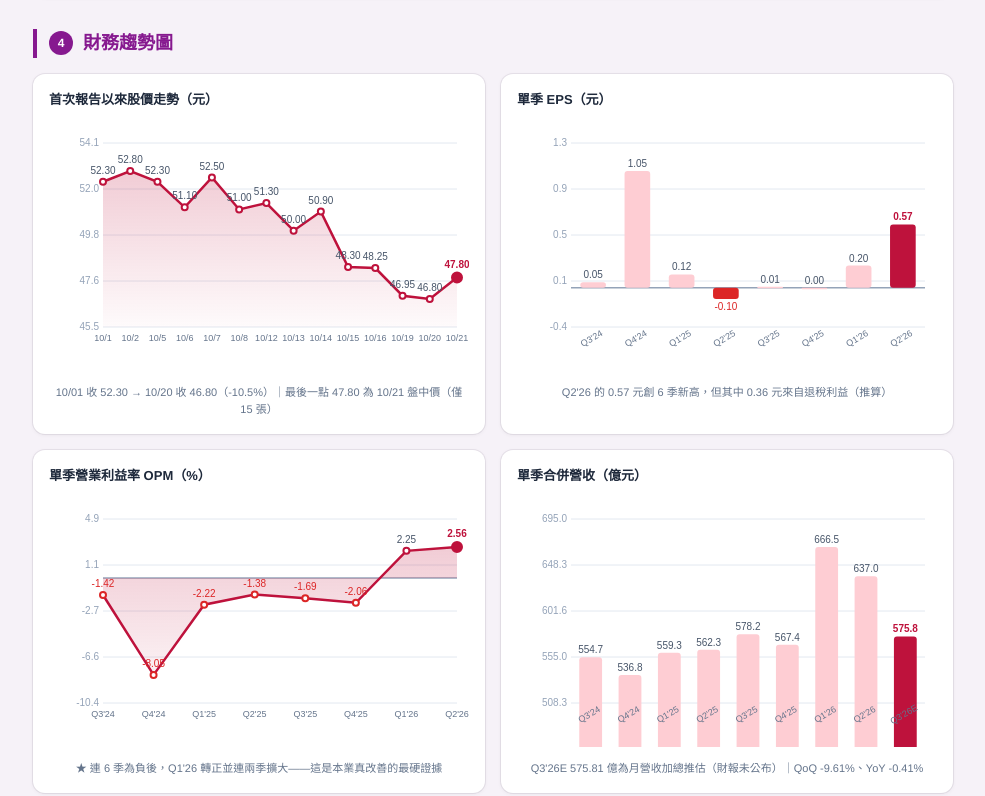
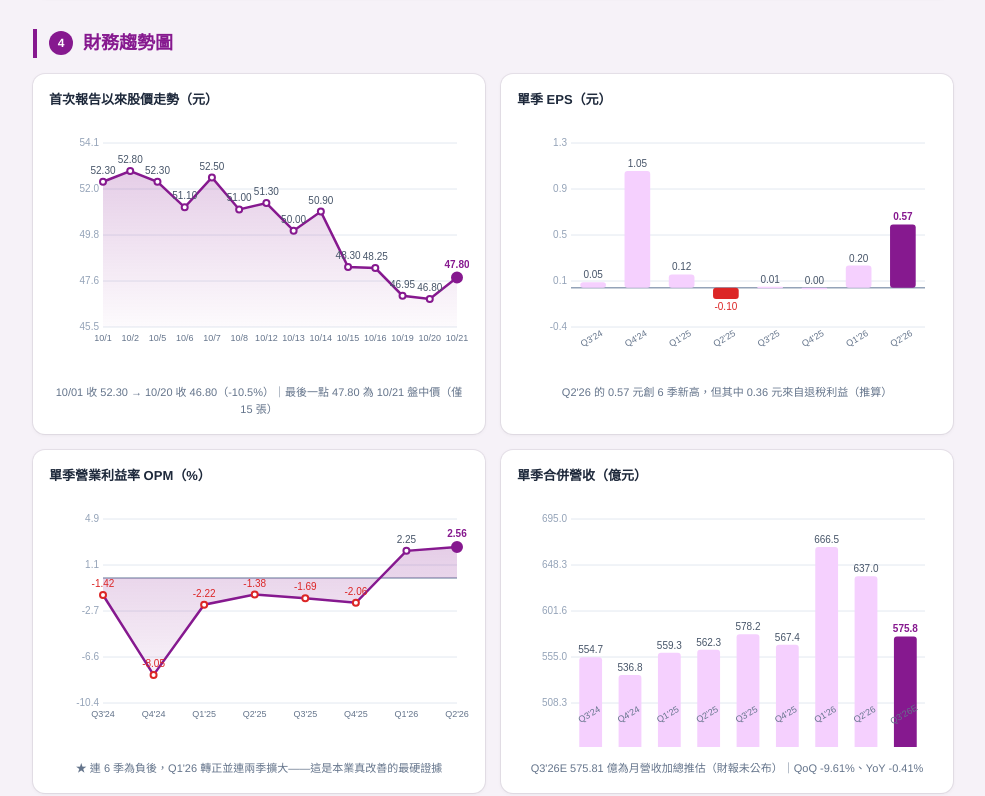
Before and after one commit to Tyler0563214/TW_Stock_Report, a plain HTML site: page 3481_report_20261021.html in a window 1280 px wide. Shown: the part 3812-4608 px from the top of the page, without its empty margins (147-1132 px from the left). Drawn offline with Linux system fonts and the light colour scheme.

Commit message:
新增個股深度報告工作準則 CLAUDE.md，並修正群創圖表配色
CLAUDE.md（新檔）：累積本系列實際誤判修正而來的判斷邏輯準則，
涵蓋十三章。每條都附發生日期、個股與具體數字以便日後驗證。

本次新納入的規則：
- 1.7 法人預估的「算術失效檢驗」：用已公布累計反推隱含剩餘季度，
  與最近單月實績比對。近端失效的來源，遠期數字不可作為基準情境。
- 1.8 「0」的雙向誤判：融資融券 0 在德宏是真值（停止信用交易），
  三大法人 0 卻是資料缺口。一律用第二來源判定，不套預設。
- 2.6 用櫃買中心注意股公告的本益比／股價淨值比反驗自算值。
- 5.4 稅率正常化有到期日：累積虧損用盡時點要推算，並檢查法人
  預估是否已計入。
- 5.6 尚未發行的現金增資＝未入帳的稀釋；崩盤原因要先查增資減資。
- 8.2 canvas 必須帶 style="width:100%;height:auto;"，遺漏會在桌機
  896px 即橫向溢出（scrollWidth 980），不只是手機問題。
- 1.9 圖表色須取自該報告自己的 CSS --accent。

同步修正 3481 第2次的圖表配色：draw 呼叫原用首次報告的 #be123c，
與本次 CSS 主題 #86198f 不符，已改為 #86198f / #f5d0fe。

Co-Authored-By: Claude Opus 5 <noreply@anthropic.com>

```diff
--- a/3481_report_20261021.html
+++ b/3481_report_20261021.html
@@ -1714,39 +1714,39 @@ window.addEventListener('DOMContentLoaded',function(){
   drawLineChart('pxChart',
     ['10/1','10/2','10/5','10/6','10/7','10/8','10/12','10/13','10/14','10/15','10/16','10/19','10/20','10/21'],
     [52.30,52.80,52.30,51.10,52.50,51.00,51.30,50.00,50.90,48.30,48.25,46.95,46.80,47.80],
-    '#be123c',null,2);
+    '#86198f',null,2);
   drawBarChart('epsChart',
     ["Q3'24","Q4'24","Q1'25","Q2'25","Q3'25","Q4'25","Q1'26","Q2'26"],
     [0.05,1.05,0.12,-0.10,0.01,0.00,0.20,0.57],
-    '#fecdd3','#be123c','#dc2626',2);
+    '#f5d0fe','#86198f','#dc2626',2);
   drawLineChart('opmChart',
     ["Q3'24","Q4'24","Q1'25","Q2'25","Q3'25","Q4'25","Q1'26","Q2'26"],
     [-1.42,-8.05,-2.22,-1.38,-1.69,-2.06,2.25,2.56],
-    '#be123c','#dc2626',2);
+    '#86198f','#dc2626',2);
   drawBarChart('qrevChart',
     ["Q3'24","Q4'24","Q1'25","Q2'25","Q3'25","Q4'25","Q1'26","Q2'26","Q3'26E"],
     [554.73,536.84,559.32,562.31,578.18,567.42,666.45,637.00,575.81],
-    '#fecdd3','#be123c','#dc2626',1);
+    '#f5d0fe','#86198f','#dc2626',1);
   drawLineChart('mrChart',
     ['1月','2月','3月','4月','5月','6月','7月','8月','9月'],
     [221.39,195.40,249.77,212.37,206.48,217.03,188.90,186.97,199.95],
-    '#be123c',null,2);
+    '#86198f',null,2);
   drawBarChart('nonopChart',
     ["Q3'24","Q4'24","Q1'25","Q2'25","Q3'25","Q4'25","Q1'26","Q2'26"],
     [15.21,140.52,27.98,2.44,13.59,0.56,9.09,1.73],
-    '#fecdd3','#be123c','#dc2626',2);
+    '#f5d0fe','#86198f','#dc2626',2);
   drawBarChart('taxChart',
     ["Q3'24","Q4'24","Q1'25","Q2'25","Q3'25","Q4'25","Q1'26","Q2'26"],
     [2.36,5.85,4.75,1.43,1.92,-11.78,6.16,-28.48],
-    '#fecdd3','#be123c','#dc2626',2);
+    '#f5d0fe','#86198f','#dc2626',2);
   drawHBarChart('tgtChart',
     ['最低目標 26.0','現價 46.80','中位目標 60.0','前次中位 65.0','最高目標 90.0'],
     [26.0,46.80,60.0,65.0,90.0],
-    ['#dc2626','#be123c','#d97706','#64748b','#16a34a'],'元');
+    ['#dc2626','#86198f','#d97706','#64748b','#16a34a'],'元');
   drawBarChart('chipChart',
     ['法人近5日','法人近20日','融資近20日','融券近20日'],
     [-2785,-23207,9470,-3101],
-    '#fecdd3','#be123c','#dc2626',0);
+    '#f5d0fe','#86198f','#dc2626',0);
 });
 </script>
 
```
Also changed, not shown: 1 other file.
